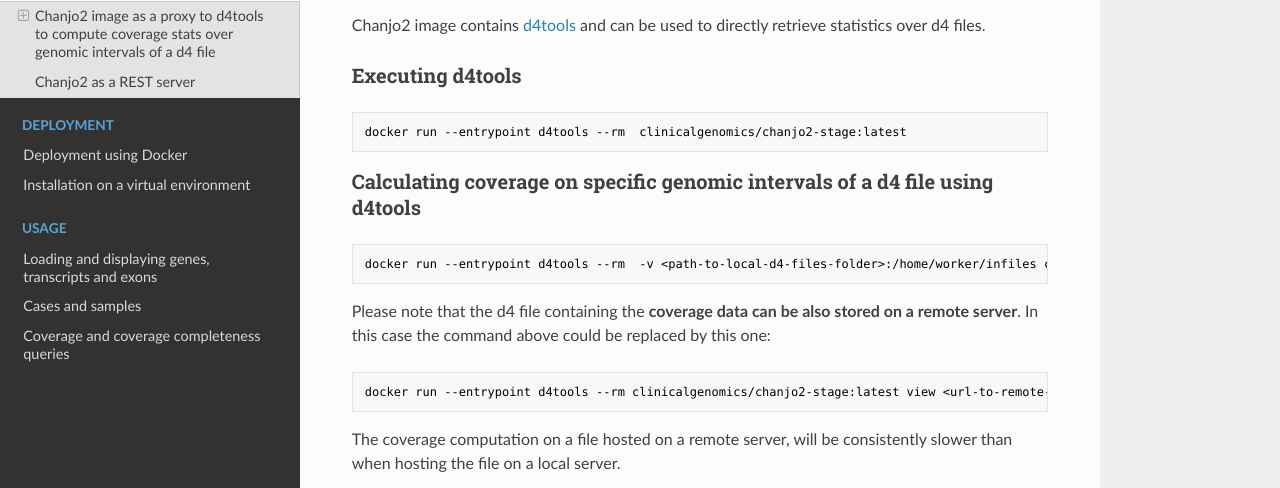
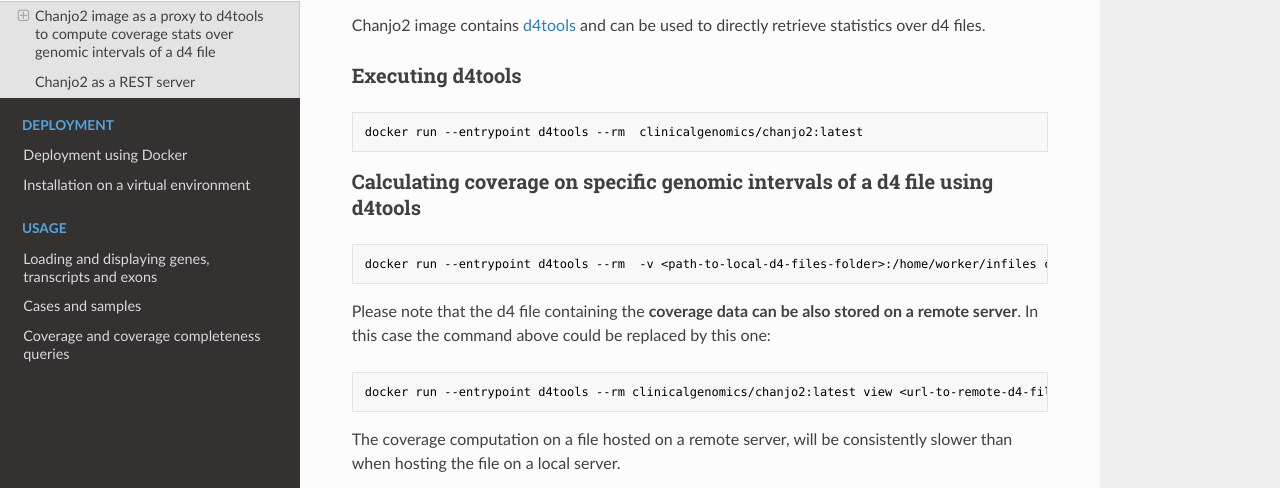
Before and after one commit to Clinical-Genomics/chanjo2, an MkDocs documentation site: the page built from docs/index.md, in a window 1280 px wide and 900 px high, scrolled down 339 px. Shown: the part 135-623 px from the top of the window. Built offline with MkDocs 1.6.1, drawn with Linux system fonts in a browser that asks for light colours; nearby versions of some CDN libraries.

Commit message:
Fix docs to point to prod docker image

````diff
--- a/docs/index.md
+++ b/docs/index.md
@@ -15,19 +15,19 @@ Chanjo2 image contains [d4tools][d4tools-tool] and can be used to directly retri
 ### Executing d4tools
 
 ``` shell
-docker run --entrypoint d4tools --rm  clinicalgenomics/chanjo2-stage:latest
+docker run --entrypoint d4tools --rm  clinicalgenomics/chanjo2:latest
 ```
 
 ### Calculating coverage on specific genomic intervals of a d4 file using d4tools
 
 ``` shell
-docker run --entrypoint d4tools --rm  -v <path-to-local-d4-files-folder>:/home/worker/infiles clinicalgenomics/chanjo2-stage:latest view /home/worker/infiles/<d4file.d4> 1:1234560-1234580 X:1234560-1234580
+docker run --entrypoint d4tools --rm  -v <path-to-local-d4-files-folder>:/home/worker/infiles clinicalgenomics/chanjo2:latest view /home/worker/infiles/<d4file.d4> 1:1234560-1234580 X:1234560-1234580
 ```
 
 Please note that the d4 file containing the <strong>coverage data can be also stored on a remote server</strong>. In this case the command above could be replaced by this one:
 
 ``` shell
-docker run --entrypoint d4tools --rm clinicalgenomics/chanjo2-stage:latest view <url-to-remote-d4-file.d4> 1:1234560-1234580 X:1234560-1234580
+docker run --entrypoint d4tools --rm clinicalgenomics/chanjo2:latest view <url-to-remote-d4-file.d4> 1:1234560-1234580 X:1234560-1234580
 ```
 
 The coverage computation on a file hosted on a remote server, will be consistently slower than when hosting the file on a local server.
````
Also changed, not shown: README.md (+1 -1 lines), docs/deployment/docker-deployment.md (+3 -3 lines).
